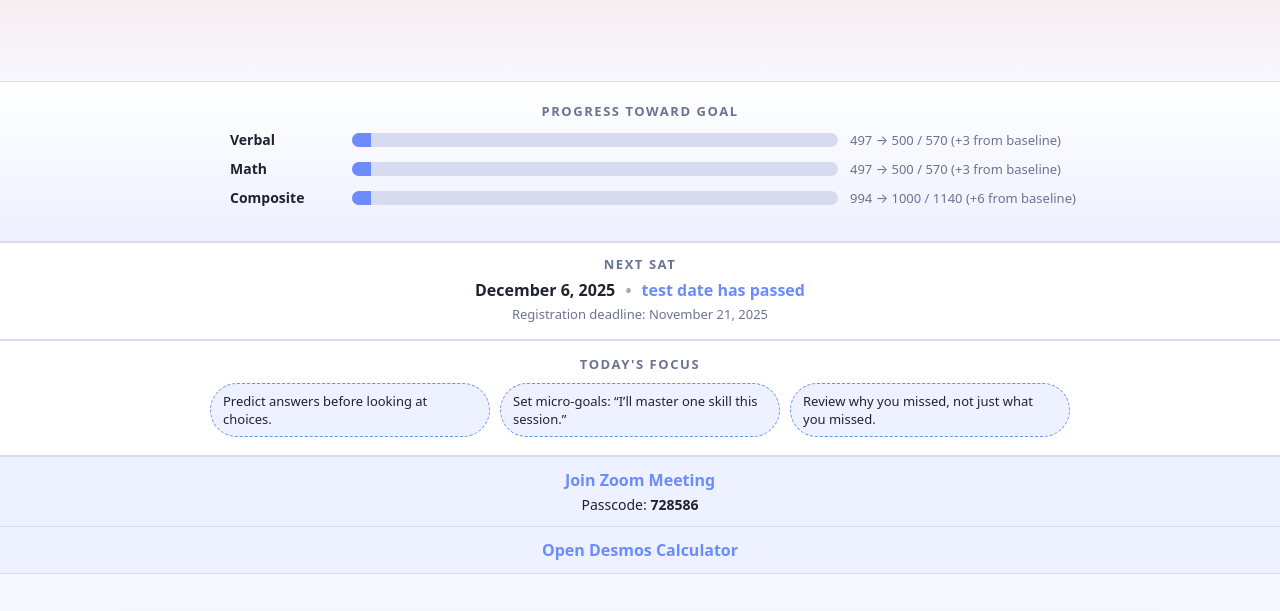
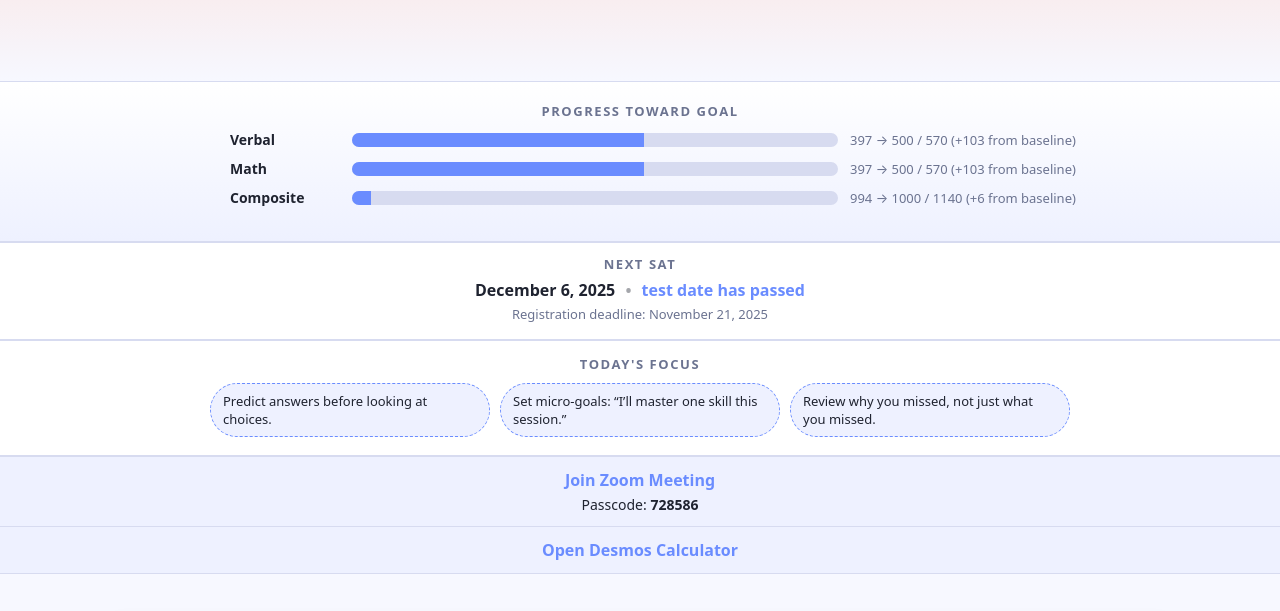
Before and after one commit to mghuber9/SAT_Elizabeth, a plain HTML site: page index_temp.html in a window 1280 px wide. Shown: the part 125-736 px from the top of the page. Drawn offline with Linux system fonts and the light colour scheme.

Commit message:
Update index_temp.html

```diff
--- a/index_temp.html
+++ b/index_temp.html
@@ -319,13 +319,13 @@
       <!-- Baseline/goal/current values -->
       <div class="progress-row"
            data-label="Verbal"
-           data-baseline="497"
+           data-baseline="397"
            data-goal="570"
            data-current="500"></div>
 
       <div class="progress-row"
            data-label="Math"
-           data-baseline="497"
+           data-baseline="397"
            data-goal="570"
            data-current="500"></div>
 
```
